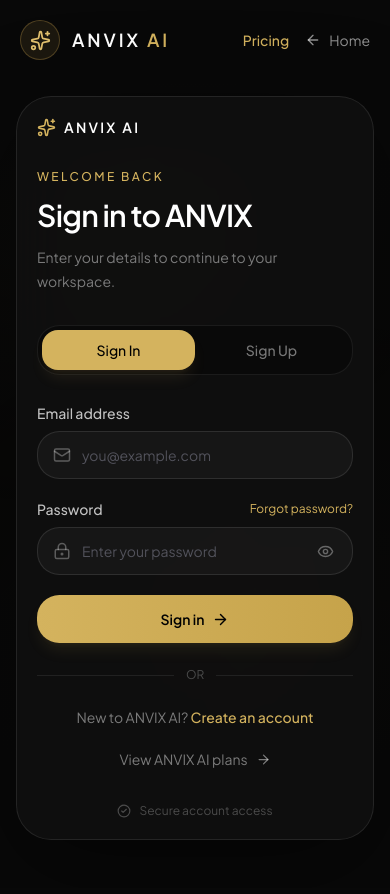
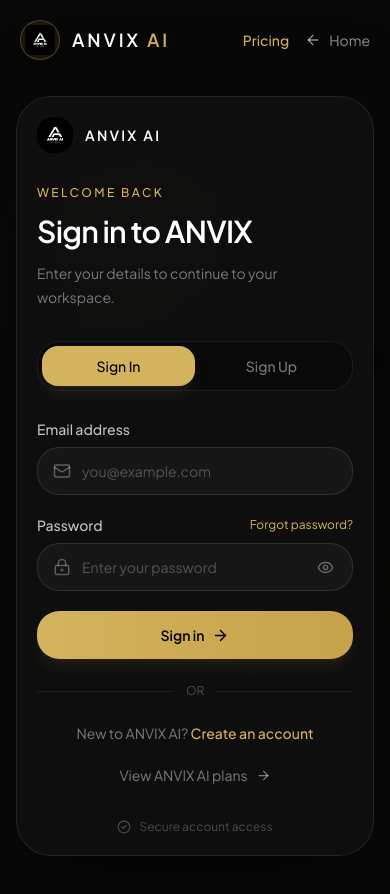
Before and after one commit to thiteswapnil1212-hue/ANVIX-AI, a Next.js app: page /auth in a window 390 px wide. Shown: the top 894 px of the page. Built offline with nearby package versions, Linux system fonts and the light colour scheme; no server answers.

Commit message:
added logo in auth page

```diff
--- a/app/auth/page.tsx
+++ b/app/auth/page.tsx
@@ -2,7 +2,9 @@
 "use client";
 
 import { useState } from "react";
+import Image from "next/image";
 import Link from "next/link";
+import logo from "../favicon.png";
 import {
   ArrowLeft,
   ArrowRight,
@@ -81,8 +83,15 @@
           className="group inline-flex items-center gap-3"
           aria-label="ANVIX AI home"
         >
-          <span className="flex h-10 w-10 items-center justify-center rounded-xl border border-[#c9a44c]/30 bg-[#c9a44c]/10 text-[#e2c16e]">
-            <Sparkles size={21} />
+          <span className="relative flex h-10 w-10 shrink-0 items-center justify-center overflow-hidden rounded-xl border border-[#c9a44c]/30 bg-[#c9a44c]/10">
+            <Image
+              src={logo}
+              alt="ANVIX AI logo"
+              fill
+              priority
+              sizes="40px"
+              className="object-contain p-1"
+            />
           </span>
 
           <span className="text-lg font-semibold tracking-[0.16em]">
@@ -241,8 +250,18 @@
             <div className="w-full max-w-md">
 
               {/* Mobile brand */}
-              <div className="mb-8 flex items-center gap-2 lg:hidden">
-                <Sparkles className="text-[#d4b35e]" size={19} />
+              <div className="mb-8 flex items-center gap-3 lg:hidden">
+                <span className="relative h-9 w-9 shrink-0 overflow-hidden rounded-lg">
+                  <Image
+                    src={logo}
+                    alt="ANVIX AI logo"
+                    fill
+                    priority
+                    sizes="36px"
+                    className="object-contain"
+                  />
+                </span>
+
                 <span className="text-sm font-semibold tracking-[0.16em]">
                   ANVIX AI
                 </span>
```
